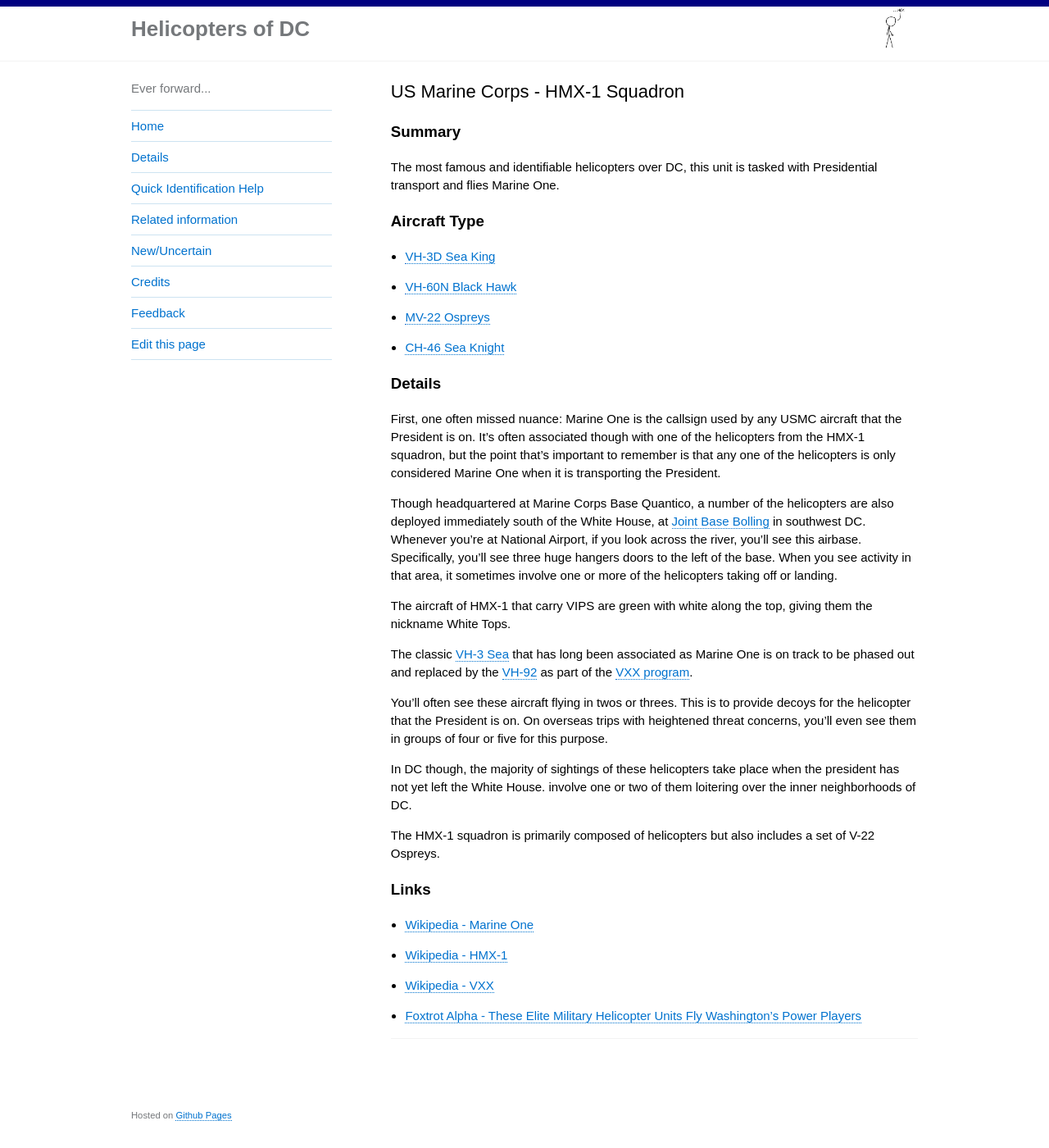
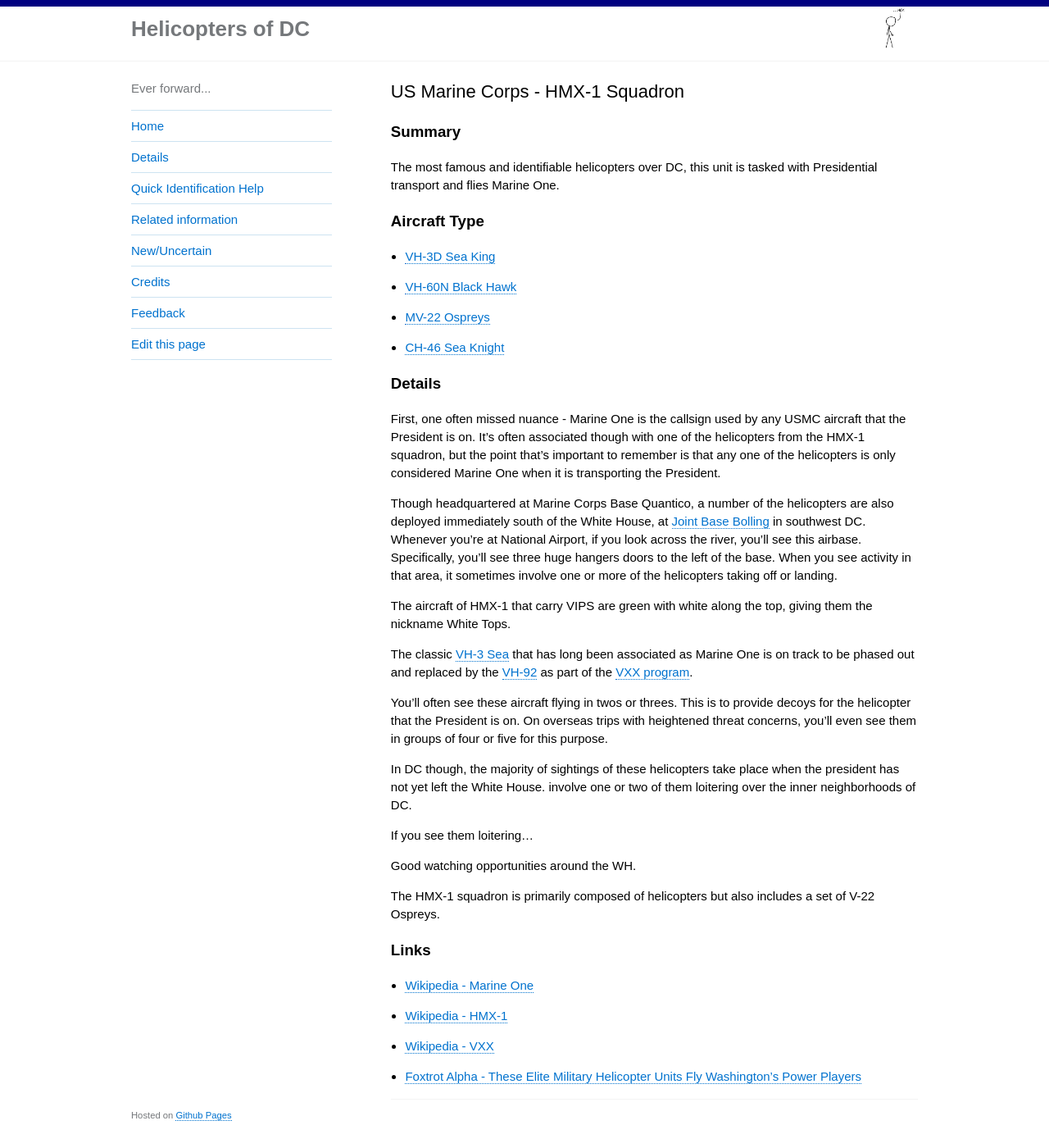
Before and after one commit to gbinal/dc-helicopters, a Jekyll site: the page built from _helicopters/us-marine-corps-hmx-1-squadron.md, in a window 1280 px wide and 1400 px high. Shown: the whole window at 82% size. Built offline with Jekyll 4.4.1, drawn with Linux system fonts in a browser that asks for light colours.

Commit message:
reverting...

```diff
--- a/_helicopters/us-marine-corps-hmx-1-squadron.md
+++ b/_helicopters/us-marine-corps-hmx-1-squadron.md
@@ -14,7 +14,7 @@
 
 ### Details
 
-First, one often missed nuance: Marine One is the callsign used by any USMC aircraft that the President is on.  It's often associated though with one of the helicopters from the HMX-1 squadron, but the point that's important to remember is that any one of the helicopters is only considered Marine One when it is transporting the President.
+First, one often missed nuance - Marine One is the callsign used by any USMC aircraft that the President is on.  It's often associated though with one of the helicopters from the HMX-1 squadron, but the point that's important to remember is that any one of the helicopters is only considered Marine One when it is transporting the President.
 
 Though headquartered at Marine Corps Base Quantico, a number of the helicopters are also deployed immediately south of the White House, at [Joint Base Bolling](https://en.wikipedia.org/wiki/Joint_Base_Anacostia%E2%80%93Bolling) in southwest DC.  Whenever you're at National Airport, if you look across the river, you'll see this airbase.  Specifically, you'll see three huge hangers doors to the left of the base.  When you see activity in that area, it sometimes involve one or more of the helicopters taking off or landing.
 
@@ -26,6 +26,10 @@
 
 In DC though, the majority of sightings of these helicopters take place when the president has not yet left the White House.  involve one or two of them loitering over the inner neighborhoods of DC.
 
+If you see them loitering...
+
+Good watching opportunities around the WH.
+
 The HMX-1 squadron is primarily composed of helicopters but also includes a set of V-22 Ospreys.
 
 ### Links
```
